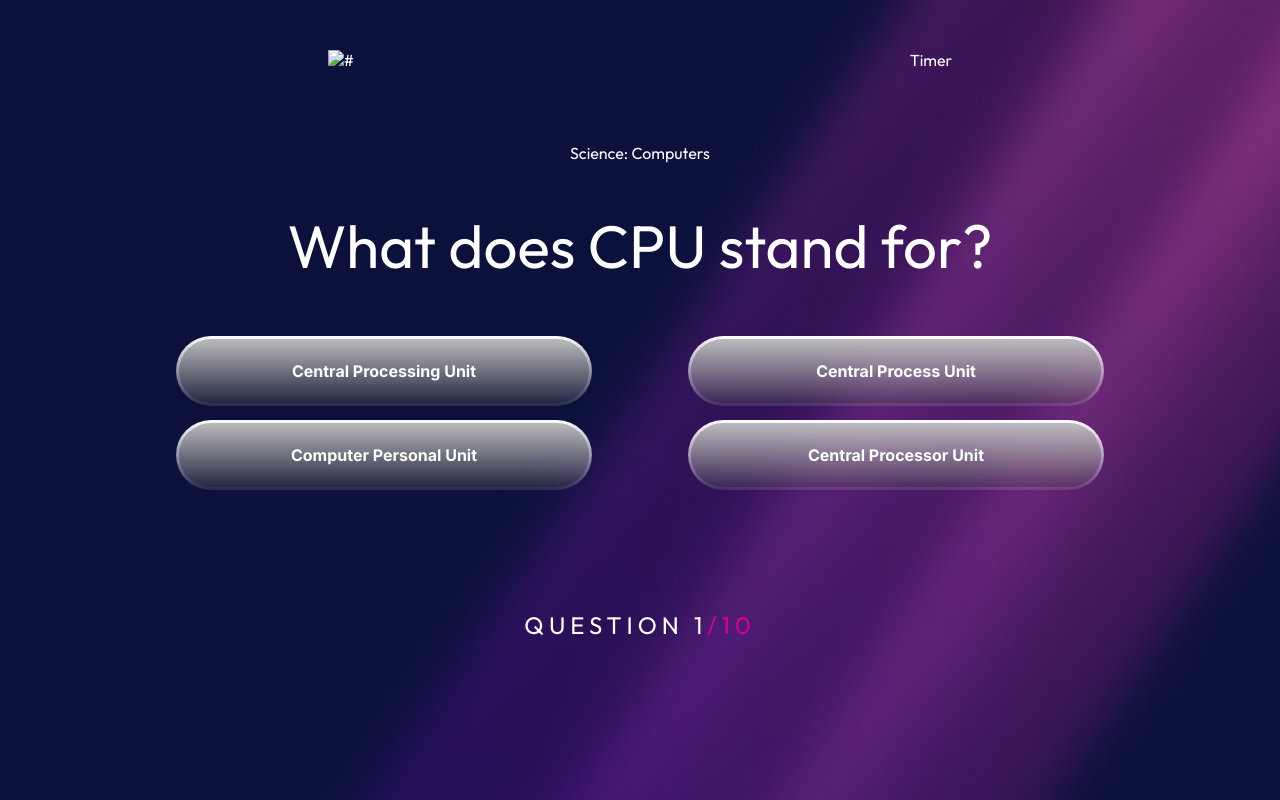
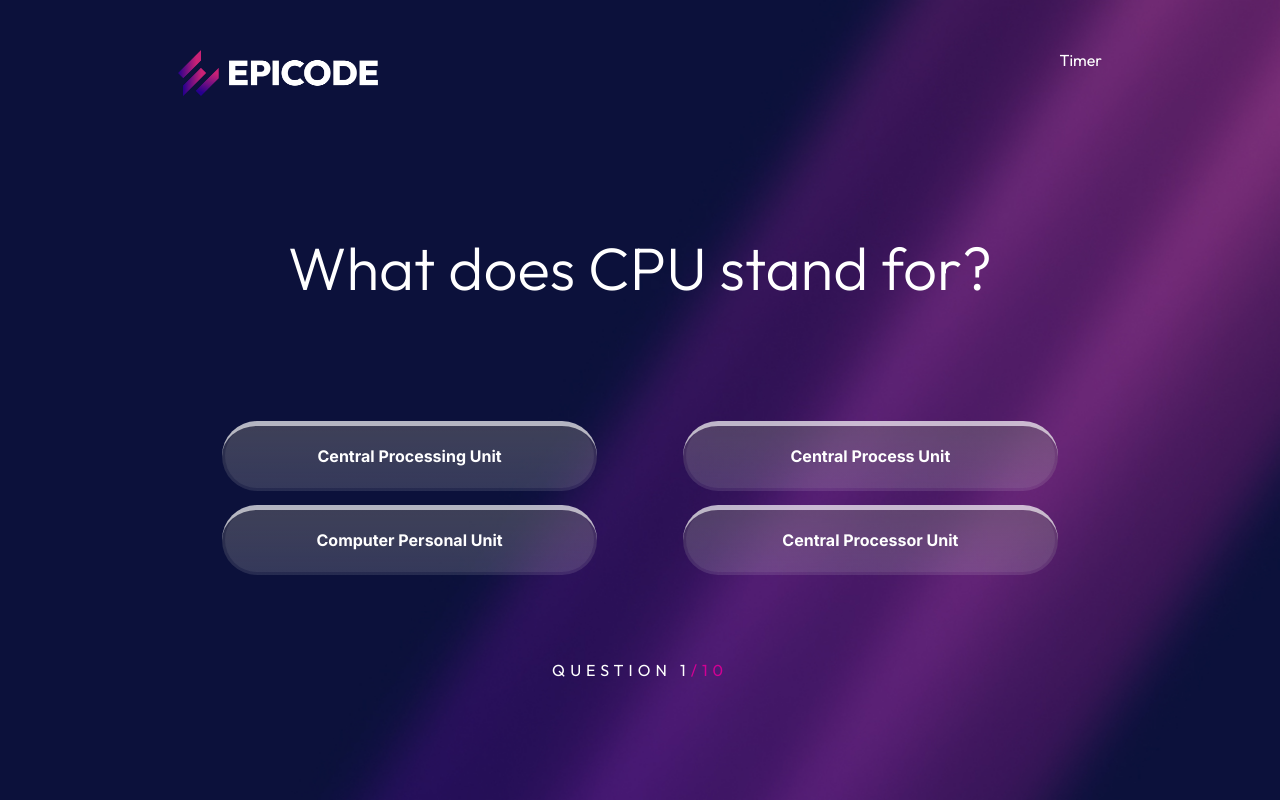
Before and after one commit to lwtrix/ep-benchmark, a website with bundled scripts: page index.html in a window 1280 px wide. Built offline with nearby package versions, Linux system fonts and the light colour scheme.

Commit message:
benchmark-styles-FINAL

```diff
--- a/index.html
+++ b/index.html
@@ -7,14 +7,14 @@
     <title>Document</title>
     <link rel="preconnect" href="https://fonts.googleapis.com">
     <link rel="preconnect" href="https://fonts.gstatic.com" crossorigin>
-    <link href="https://fonts.googleapis.com/css2?family=Inter:wght@300;400;700&family=Outfit:wght@300;400;700&display=swap" rel="stylesheet">
+    <link href="https://fonts.googleapis.com/css2?family=Inter:wght@300;400;700&family=Outfit:wght@200;300;400;700&display=swap" rel="stylesheet">
     <link rel="stylesheet" href="styles.css">
 </head>
 <body>
     <div class="main">
 
         <div class="header">
-            <img class="logo" src="#" alt="#">
+            <img class="logo" src="./assets/epicode_logo.png" alt="#">
             <span class="timer">Timer</span>
         </div>
 
--- a/styles.css
+++ b/styles.css
@@ -12,9 +12,14 @@ body {
 }
 
 .header {
+    margin: 0 10%;
     padding: 50px;
     display: flex;
-    justify-content: space-around;
+    justify-content: space-between;
+}
+
+.logo {
+    width: 200px;
 }
 
 .q-block {
@@ -22,12 +27,21 @@ body {
     flex-direction: column;
     align-items: center;
     justify-content: space-around;
+    width: 90vw;
     height: 50vh;
     text-align: center;
+    margin: 0 auto;
+    margin-top: 60px;
+}
+
+.q-block .q-category {
+    display: none;
 }
 
 .q-block .q-text {
     font-size: 60px;
+    margin-bottom: 60px;
+    font-weight: 300;
 }
 
 .q-options {
@@ -44,7 +58,7 @@ body {
 .q-option:visited,
 .q-option {
     width: 40%;
-    background-color: rgba(0, 0, 0, 0.24);
+    background-color: rgba(200, 200, 200, 0.089);
     display: inline-block;
     border-radius: 100px;
     padding: 20px 50px;
@@ -54,15 +68,14 @@ body {
     cursor: pointer;
 }
 
-.q-option:hover {
-    background-color: #d20094;
-}
+
 
 .q-option::before {
     content: '';
     position: absolute;
     border-radius: 100px;
-    background: linear-gradient(to bottom, rgb(255, 255, 255), rgba(255, 255, 255, 0.109));
+    border-top: 5px solid rgba(255, 255, 255, 0.65);
+    background: linear-gradient(to bottom, rgba(110, 108, 108, 0.376), rgba(255, 255, 255, 0.109));
     box-sizing: inherit;
     top: 0;
     left: 0;
@@ -70,14 +83,18 @@ body {
     right: 0;
     z-index: -1000;
     margin: -5px;
+    transition: all 0.2s;
+}
+
+.q-option:hover::before {
+    background-color: #d20094;
 }
 
 .q-count {
-    font-size: 24px;
     text-transform: uppercase;
     letter-spacing: 5px;
     position: absolute;
-    bottom: 20%;
+    bottom: 15%;
     left: 50%;
     transform: translateX(-50%);
 }
```
Also changed, not shown: assets/epicode_logo.png (added).
